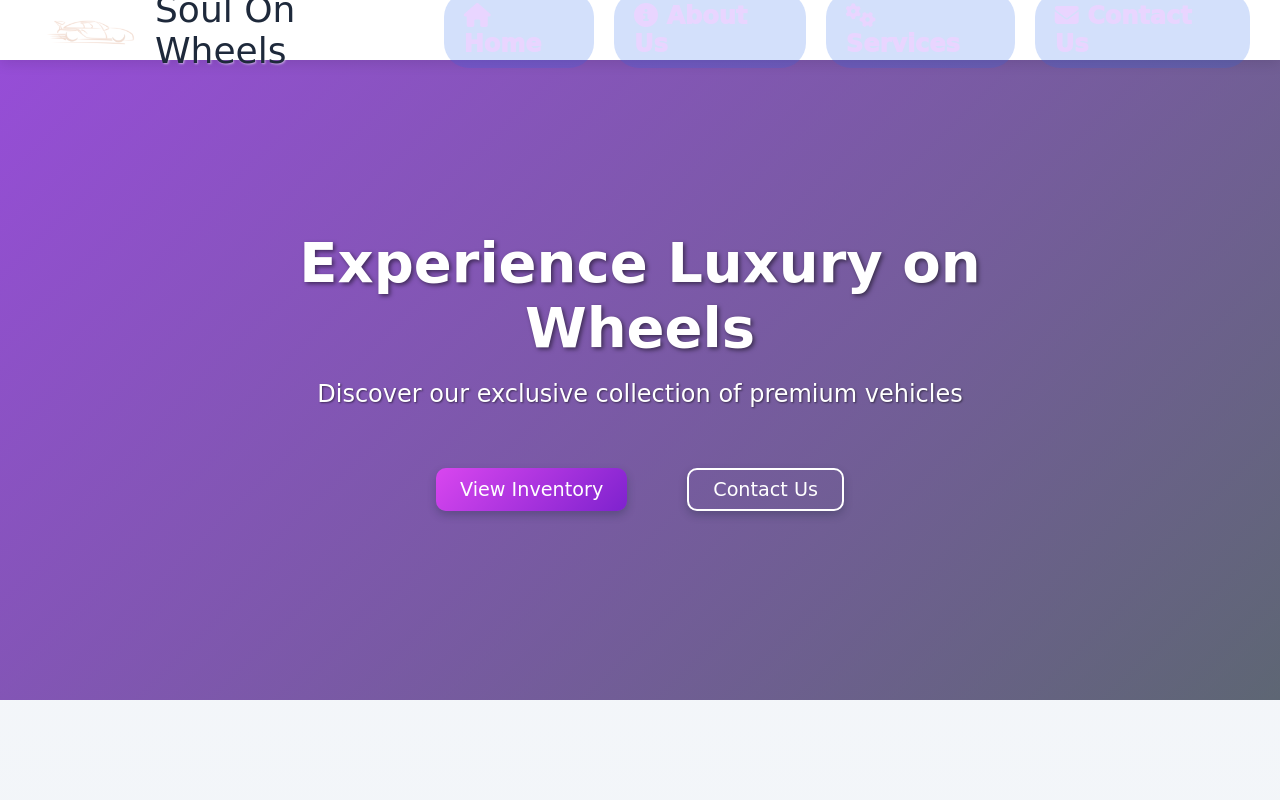
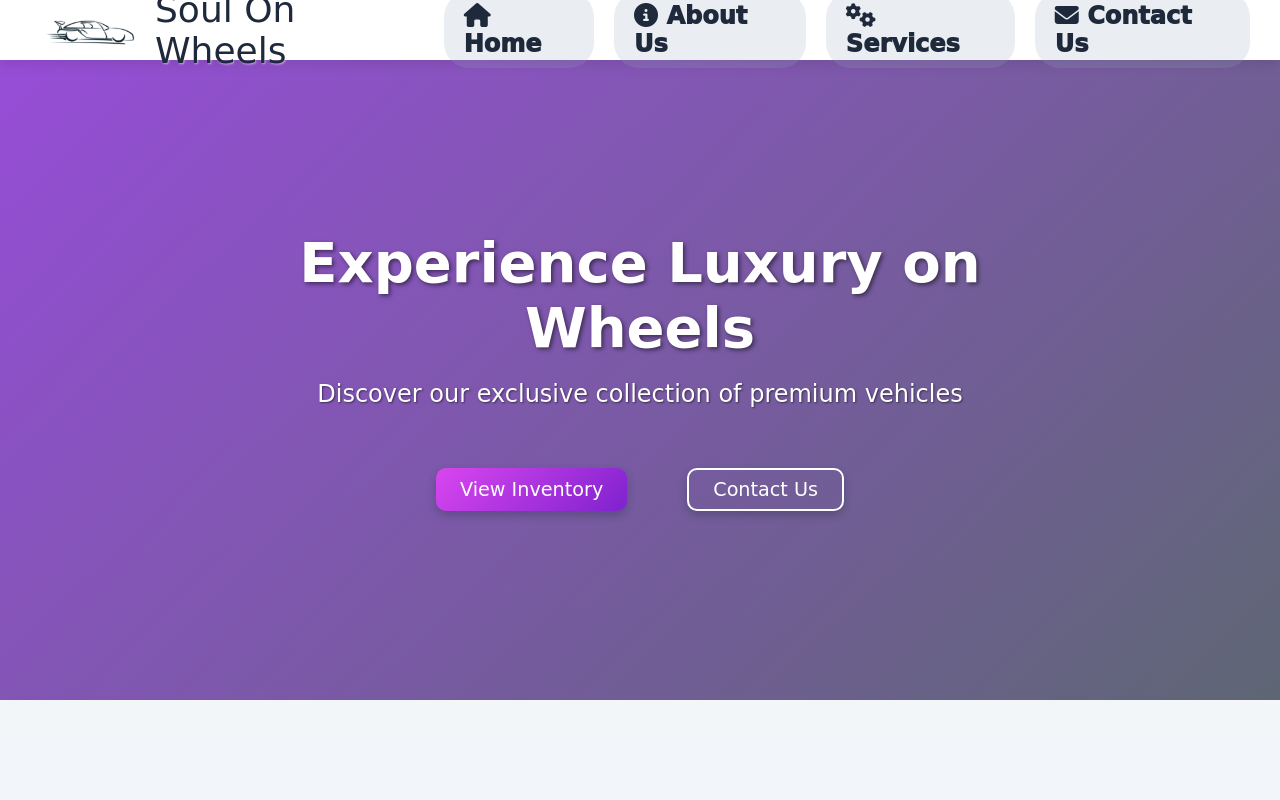
Before and after one commit to Mahad-Ghauri/Car-DealerShip-Website, a plain HTML site: page Index.html in a window 1280 px wide. Shown: the top 800 px of the page. Drawn offline with Linux system fonts and the light colour scheme.

Commit message:
feat: Updating the theme of the website

```diff
--- a/css/Website_StyleSheet.css
+++ b/css/Website_StyleSheet.css
@@ -45,7 +45,7 @@ html {
     width: 100px;
     height: 100px;
     margin-left: 20px;
-    filter: invert(100%);
+    filter: none;
 }
 
 #navbar ul {
@@ -61,20 +61,20 @@ html {
 
 #navbar ul li a {
     display: block;
-    color: #E9D5FF;
+    color: #1E293B;
     text-decoration: none;
     padding: 10px 20px;
     margin: 0 10px;
     border-radius: 25px;
     transition: all 0.3s ease;
-    background: rgba(37, 99, 235, 0.2);
+    background: rgba(148, 163, 184, 0.2);
 }
 
 #navbar ul li a:hover {
     color: #FFFFFF;
-    background: linear-gradient(135deg, #D946EF, #7E22CE);
+    background: linear-gradient(135deg, #3B82F6, #1E40AF);
     transform: translateY(-2px);
-    box-shadow: 0 4px 8px rgba(30, 41, 59, 0.3);
+    box-shadow: 0 4px 8px rgba(0, 0, 0, 0.2);
 }
 
 /*----------------------------------- Responsive Navbar -----------------------------------*/
```
